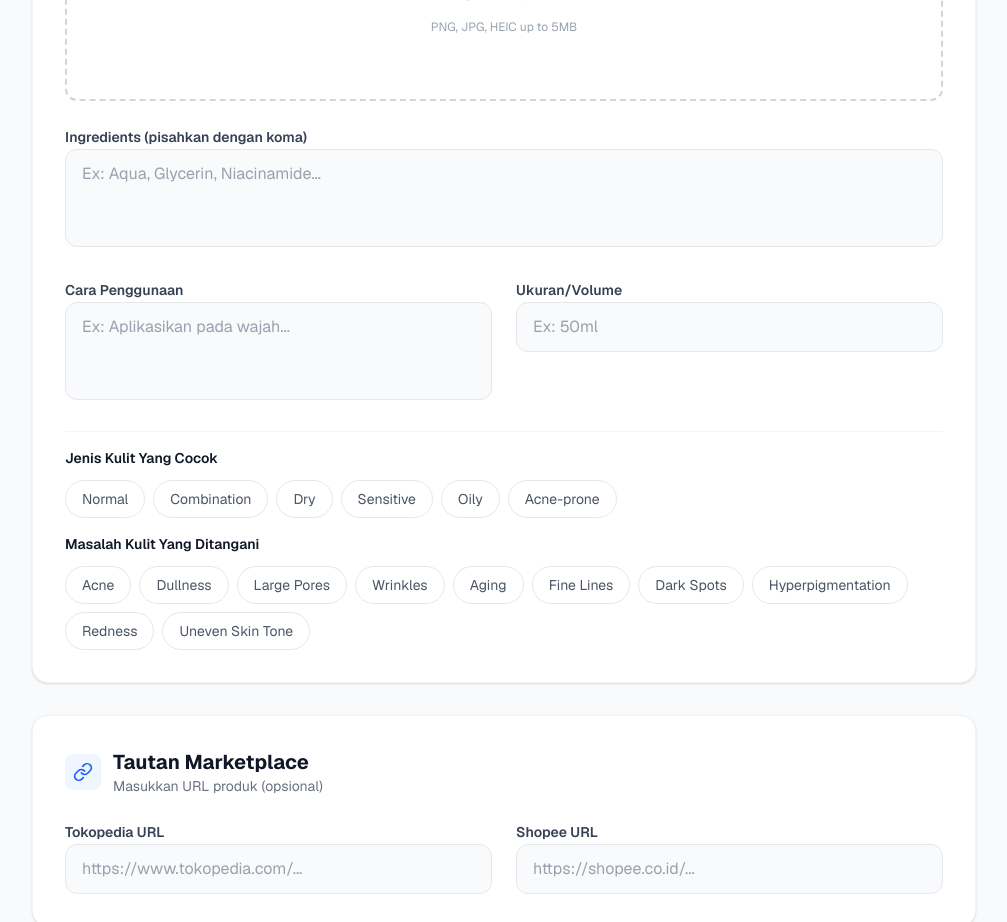
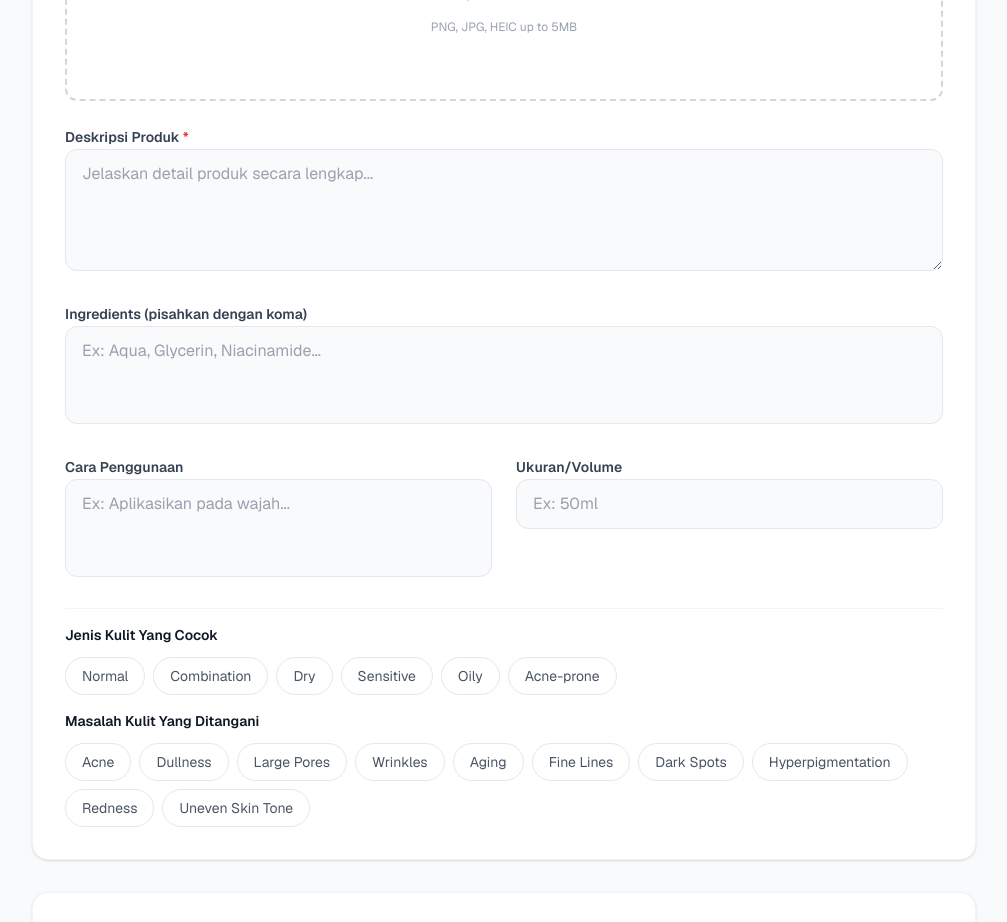
Before and after one commit to itbeaulytics-lab/adminDashboard-nextjs, a Next.js app: page /dashboard/upload in a window 1280 px wide. Shown: the part 1140-2062 px from the top of the page, without its empty margins (264-1271 px from the left). Built offline with nearby package versions, Linux system fonts and the light colour scheme; no server answers; the database is empty.

Commit message:
Update: UI description

```diff
--- a/src/app/dashboard/upload/page.tsx
+++ b/src/app/dashboard/upload/page.tsx
@@ -196,6 +196,20 @@ export default function UploadProductPage() {
               />
             </div>
 
+            {/* Description */}
+            <div className="space-y-2">
+              <label className="text-sm font-semibold text-gray-700 dark:text-gray-300" htmlFor="description">Deskripsi Produk <span className="text-red-500">*</span></label>
+              <textarea
+                id="description"
+                value={formData.description}
+                onChange={(e) => setFormData({ ...formData, description: sanitizeText(e.target.value) })}
+                rows={4}
+                className="w-full px-4 py-3 rounded-xl bg-gray-50 dark:bg-[#0a0a0a] border border-gray-200 dark:border-gray-800 text-gray-900 dark:text-white focus:ring-2 focus:ring-purple-500 focus:border-transparent outline-none transition-all placeholder:text-gray-400 dark:placeholder:text-gray-600 resize-y min-h-[100px]"
+                placeholder="Jelaskan detail produk secara lengkap..."
+                required
+              />
+            </div>
+
             {/* Ingredients */}
             <div className="space-y-2">
               <label className="text-sm font-semibold text-gray-700 dark:text-gray-300">Ingredients (pisahkan dengan koma)</label>
```
